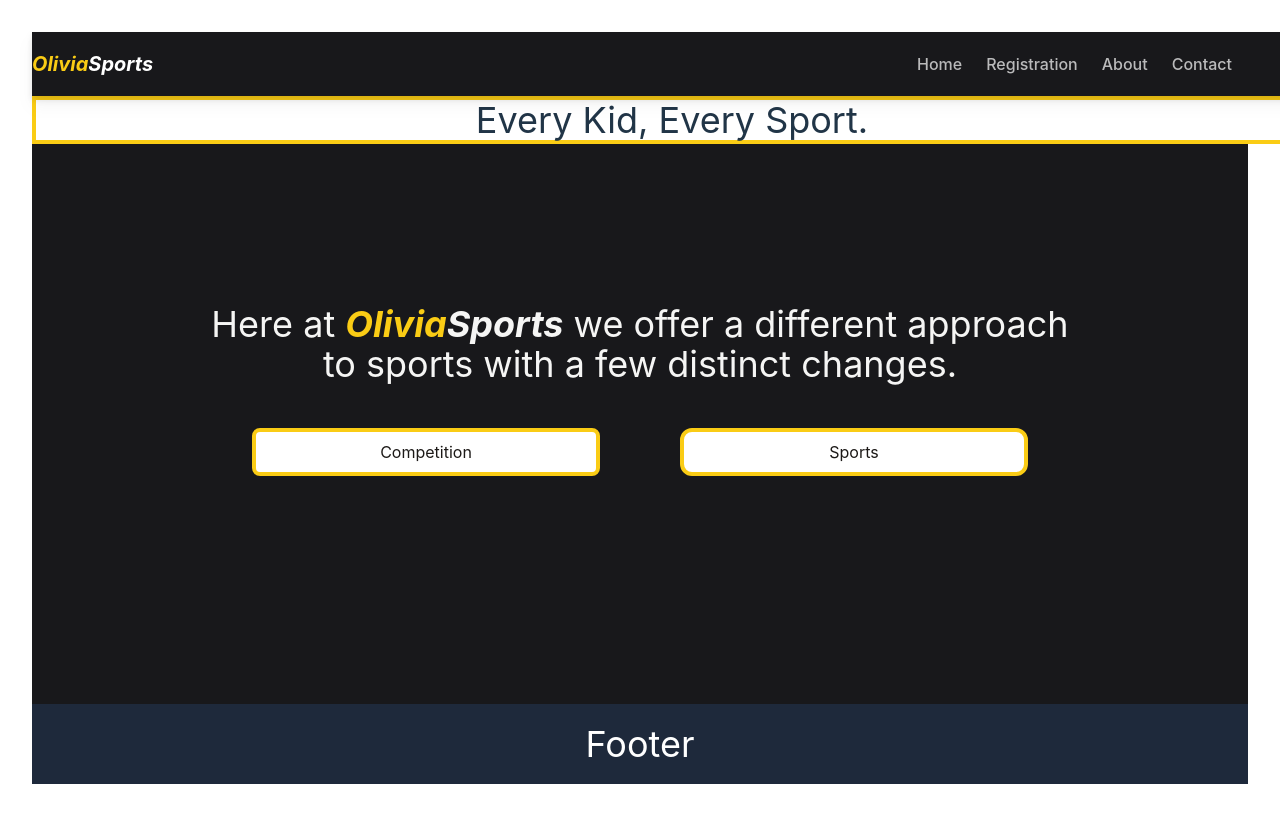
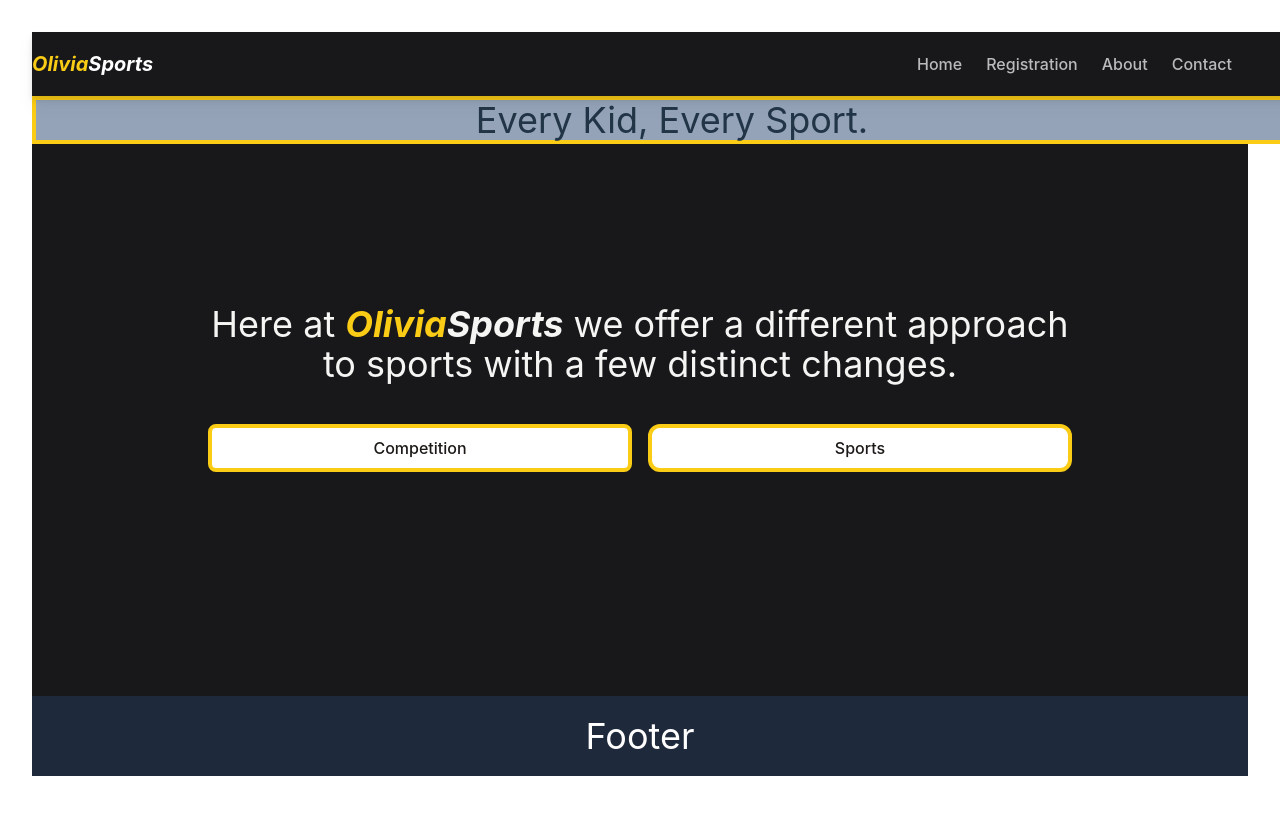
Before and after one commit to 21221086/vitejs-vite-vtvgmr, a Vue app: page /about in a window 1280 px wide. Shown: the top 816 px of the page. Built offline with nearby package versions, Linux system fonts and the light colour scheme.

Commit message:
4 files modified

```diff
--- a/src/components/Banner.vue
+++ b/src/components/Banner.vue
@@ -1,5 +1,5 @@
 <template>
-  <header class="bg-Slate-300 w-screen border-yellow-400 border-4 w-full">
+  <header class="bg-slate-400 w-screen border-yellow-400 border-4 w-full">
     <h1 class="text-2xl md:text-4xl">Every Kid, Every Sport.</h1>
   </header>
 </template>
--- a/src/components/InfoText.vue
+++ b/src/components/InfoText.vue
@@ -1,5 +1,5 @@
 <template>
-<div class="inline-block visible z-10 py-1 px-3 text-sm font-medium text-white bg-gray-900 rounded-full shadow-sm transition-opacity duration-300 dark:bg-gray-700">{{ textToDisplay }} </div>
+<div class="inline-block visible z-10 py-1 px-3 text-sm font-medium text-white bg-gray-900 rounded-lg shadow-sm transition-opacity duration-300 dark:bg-gray-700">{{ textToDisplay }} </div>
 </template>
 
 <script>
--- a/src/pages/About.vue
+++ b/src/pages/About.vue
@@ -5,20 +5,20 @@
     <div class="bg-zinc-900 p-40">
       <h1 class="text-2xl md:text-4xl text-stone-100">Here at <a class="text-yellow-400 text-2xl md:text-4xl font-bold italic">Olivia<span class="text-stone-100">Sports</span></a> we offer a different approach to sports with a few distinct changes.</h1>
       <br>
-      <div class="grid md:grid-cols-2 flex flex-col flex-row p-5">
-        <div v-on:click="showCompInfo" class="mx-10 p-2 rounded-lg border-4 border-yellow-400 bg-white text-stone-900">
+      <div class="grid md:grid-cols-2 flex flex-col flex-row p-2">
+        <button v-on:click="showCompInfo" class="m-2 p-2 rounded-lg border-4 border-yellow-400 bg-white text-stone-900">
           Competition
-        </div>
-        <div v-on:click="showSportsInfo" class="mx-10 p-2 rounded-xl border-4 border-yellow-400 bg-white text-stone-900">
+        </button>
+        <button v-on:click="showSportsInfo" class="m-2 p-2 rounded-xl border-4 border-yellow-400 bg-white text-stone-900">
           Sports
-        </div>
+        </button>
       </div>
       <div v-show="displaySportsInfo" class="border-4 border-yellow-400 text-stone-900 bg-stone-100 border-4 border-yellow-400">
         We plan to offer as many sport leagues as possible with each league occuring at least twice a year. As time and interest dictate, we will add new sports and new leagues. Have any suggesstion? Email us <a href="#" class="uppercase text-red-600 font-bold">here</a> <br><br>Want to play multiple sports? EASY. Just coordiante practices with your coaches. Game times for each sport and age will be offset allowing your player to seamlessly juggle their athletic schedules.
 
       </div>
       <div v-show="displayCompInfo" class="border-4 border-yellow-400 text-stone-900 bg-stone-100 border-4 border-yellow-400">
-        Some people love the daily grind and fierce competition of sports.  Others just want the opportunity to learn, while many just want to play competetive sports without dedicating a large amount of their time. Perhaps they want to dedicate their time to another hobby or multiple sports yet still find enjoyment in the sport, social atmosphere, and the competition. <br><br>Here at <a class="text-yellow-400 text-xl font-bold italic">Olivia<span class="text-stone-900">Sports</span></a> we aim to help everyone accomplish their goals. We believe that every kid should get to play every sport at their level.
+        Some people love the daily grind and fierce competition of sports.  Others are new and just want to learn. Many just want to play without dedicating a large amount of their time. Perhaps they want to dedicate their time to another hobby or multiple sports yet still find enjoyment in the social atmosphere and the competition. <br><br>Here at <a class="text-yellow-400 text-xl font-bold italic">Olivia<span class="text-stone-900">Sports</span></a> we aim to help everyone accomplish their goals. We believe that <span class="font-bold uppercase">every</span> kid should get to play <span class="font-bold uppercase">every</span> sport at their level.
         <div class="text-stone-900">
           Our goal is to offer as many sports as possible at 3 distinct levels.
           <ol type="A">
--- a/src/pages/Home.vue
+++ b/src/pages/Home.vue
@@ -3,7 +3,6 @@
   <NavigationBar></NavigationBar>
   <Banner></Banner>
   <FrontPage></FrontPage>
-  <div>Hi</div>
 </template>
 
 <script>
```
